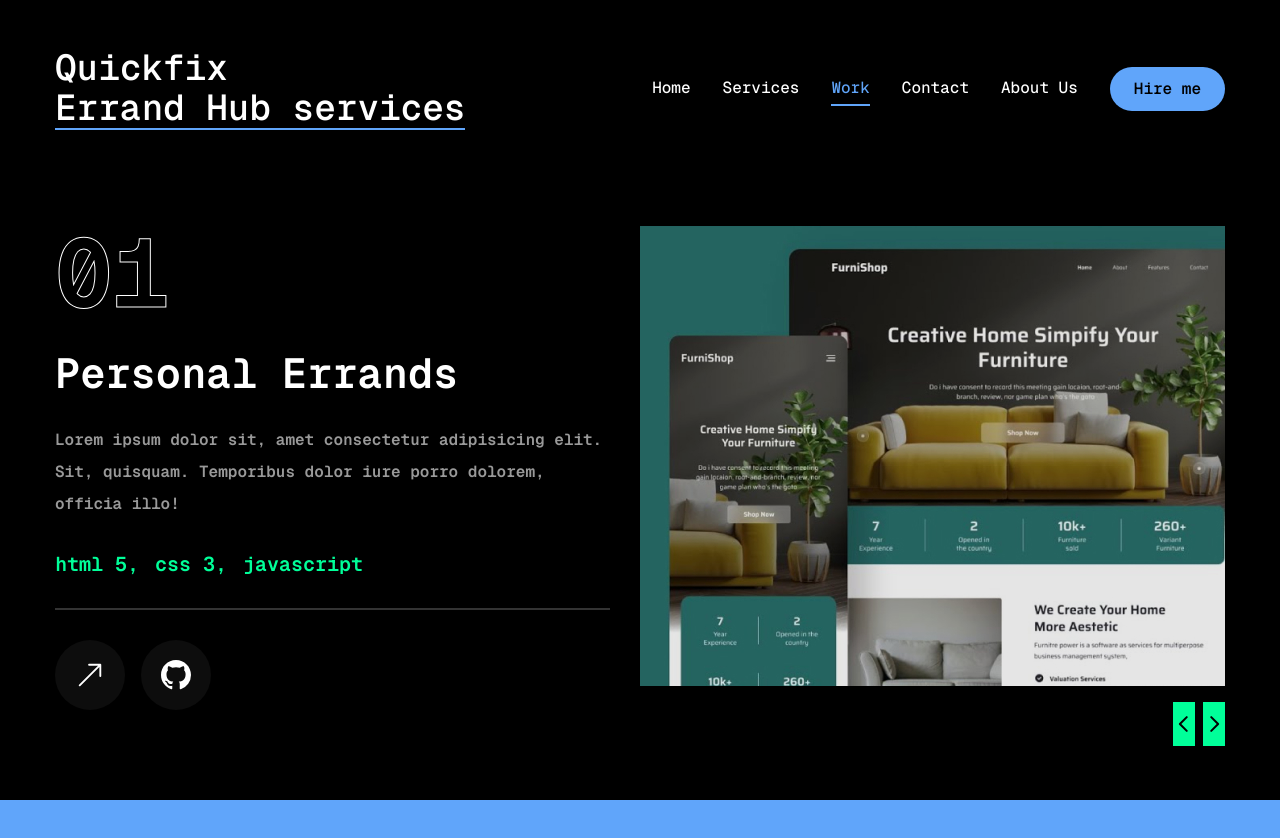
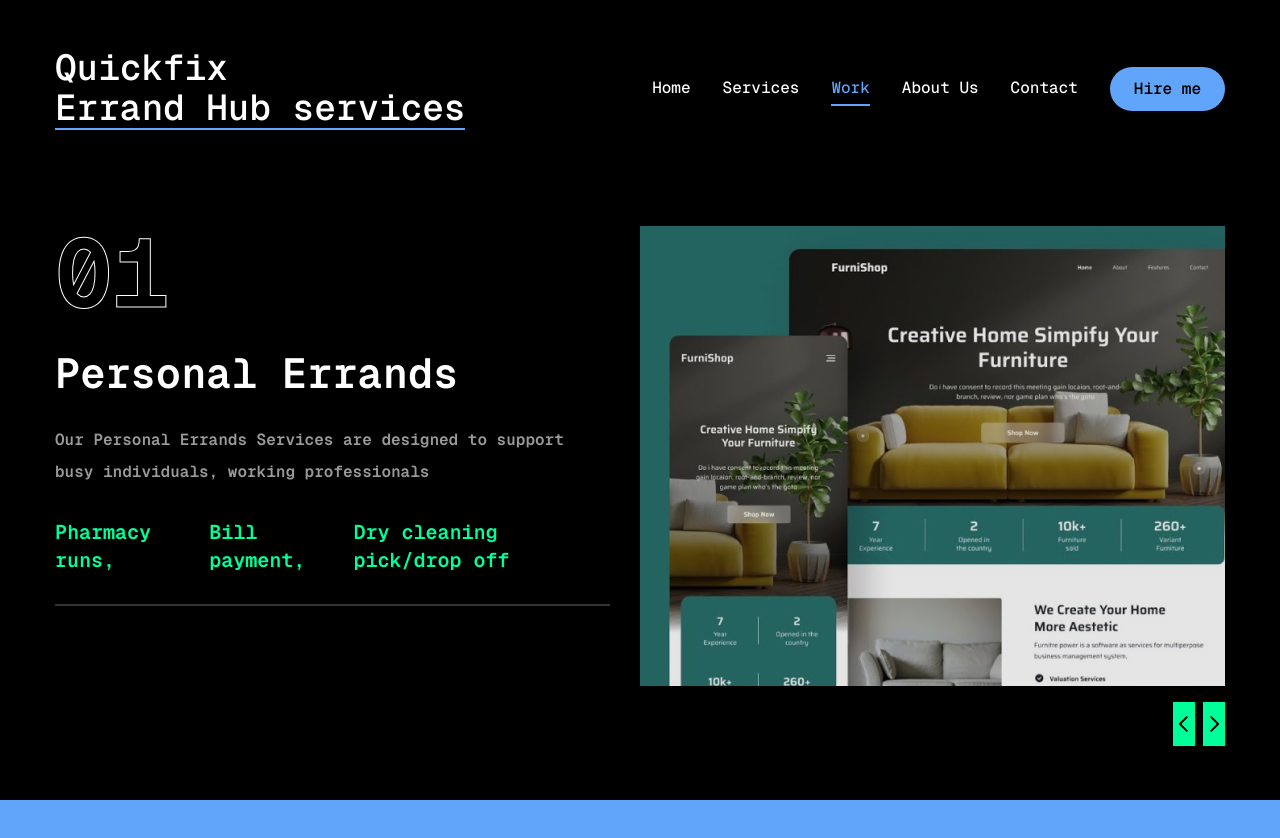
Before and after one commit to Pro-jay/Quickfix-hub, a Next.js app: page /work in a window 1280 px wide. Shown: the top 838 px of the page. Built offline with nearby package versions, Linux system fonts and the light colour scheme.

Commit message:
new functions

```diff
--- a/app/work/page.tsx
+++ b/app/work/page.tsx
@@ -6,18 +6,17 @@ import { useState } from "react";
 import "swiper/css";
 import { Swiper, SwiperClass, SwiperSlide } from "swiper/react";
 
-import { BsArrowUpRight, BsGithub } from "react-icons/bs";
+// import { BsArrowUpRight, BsGithub } from "react-icons/bs";
 
-import {
-  Tooltip,
-  TooltipContent,
-  TooltipProvider,
-  TooltipTrigger,
-} from "@/components/ui/tooltip";
+// import {
+//   Tooltip,
+//   TooltipContent,
+//   TooltipProvider,
+//   TooltipTrigger,
+// } from "@/components/ui/tooltip";
 
 import WorkSliderBtns from "@/components/WorkSliderBtns";
 import Image from "next/image";
-import Link from "next/link";
 
 const projects = [
   {
@@ -25,30 +24,33 @@ const projects = [
     category: "personal",
     title: "project 1",
     description:
-      "Lorem ipsum dolor sit, amet consectetur adipisicing elit. Sit, quisquam. Temporibus dolor iure porro dolorem, officia illo!",
-    stack: [{ name: "html 5" }, { name: "css 3" }, { name: "javascript" }],
+      "Our Personal Errands Services are designed to support busy individuals, working professionals",
+    stack: [
+      { name: "Pharmacy runs" },
+      { name: "Bill payment" },
+      { name: "Dry cleaning pick/drop off" },
+    ],
     Image: "/assets/work/thumb1.png",
-    live: "",
-    github: "",
   },
   {
     num: "02",
     category: "household",
     title: "project 2",
     description:
-      "Lorem ipsum dolor sit, amet consectetur adipisicing elit. Sit, quisquam. Temporibus dolor iure porro dolorem, officia illo!",
-    stack: [{ name: "next.js" }, { name: "Tailwind css" }, { name: "node.js" }],
+      "Our Household Errands Services focus on helping clients maintain smooth, organized, and well-managed home routines",
+    stack: [
+      { name: "light home organization " },
+      { name: "restocking household supplies" },
+    ],
     Image: "/assets/work/thumb2.png",
-    live: "",
-    github: "",
   },
   {
     num: "03",
     category: "business and office",
     title: "project 3",
     description:
-      "Lorem ipsum dolor sit, amet consectetur adipisicing elit. Sit, quisquam. Temporibus dolor iure porro dolorem, officia illo!",
-    stack: [{ name: "next.js" }, { name: "Tailwind css" }],
+      "Our Business and Office Errands Services are tailored to support companies, small businesses, and professionals by managing routine tasks that enhance workplace efficiency.",
+    stack: [{ name: "mail handling" }, { name: "vendor coordination" }],
     Image: "/assets/work/thumb3.png",
     live: "",
     github: "",
@@ -109,40 +111,7 @@ const Work = () => {
               {/* border */}
               <div className="border border-white/20"></div>
               {/* buttons */}
-              <div className="flex items-center gap-4">
-                {/* live project button */}
-                <Link href={project.live}>
-                  <TooltipProvider delayDuration={100}>
-                    <Tooltip>
-                      <TooltipTrigger className="w-[70px] h-[70px] rounded-full bg-white/5 flex justify-center items-center group">
-                        <BsArrowUpRight
-                          className="text-white text-3xl
-                         group-hover:text-accent-default"
-                        />
-                      </TooltipTrigger>
-                      <TooltipContent>
-                        <p>Live project</p>
-                      </TooltipContent>
-                    </Tooltip>
-                  </TooltipProvider>
-                </Link>
-                {/* github project button */}
-                <Link href={project.github}>
-                  <TooltipProvider delayDuration={100}>
-                    <Tooltip>
-                      <TooltipTrigger className="w-[70px] h-[70px] rounded-full bg-white/5 flex justify-center items-center group">
-                        <BsGithub
-                          className="text-white text-3xl
-                         group-hover:text-accent-default"
-                        />
-                      </TooltipTrigger>
-                      <TooltipContent>
-                        <p>Github repository</p>
-                      </TooltipContent>
-                    </Tooltip>
-                  </TooltipProvider>
-                </Link>
-              </div>
+              <div className="flex items-center gap-4"></div>
             </div>
           </div>
           <div className="w-full xl:w-[50%]">
--- a/components/MobileNav.tsx
+++ b/components/MobileNav.tsx
@@ -15,7 +15,7 @@ const links = [
     path: "/services",
   },
   {
-    name: "resume",
+    name: "About us",
     path: "/resume",
   },
   {
--- a/components/Nav.tsx
+++ b/components/Nav.tsx
@@ -18,12 +18,12 @@ const links = [
     path: "/work",
   },
   {
+    name: "About us",
+    path: "/resume",
+  },
+  {
     name: "contact",
     path: "/contact",
-  },
-  {
-    name: "About us",
-    path: "/resume",
   },
 ];
 
```
Also changed, not shown: public/assets/test2.png (deleted), 1 other file (tests, documents, lock files or other folders).
